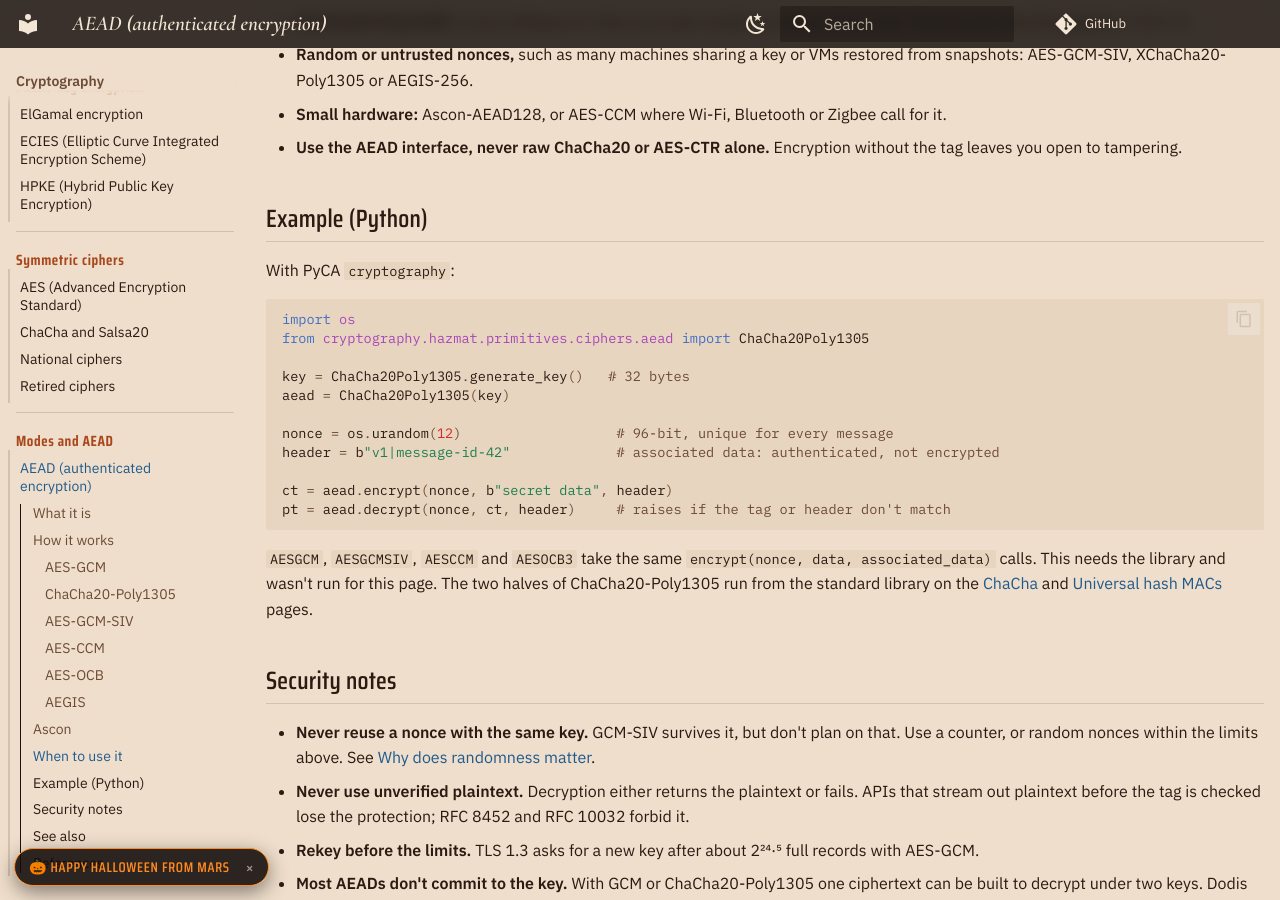
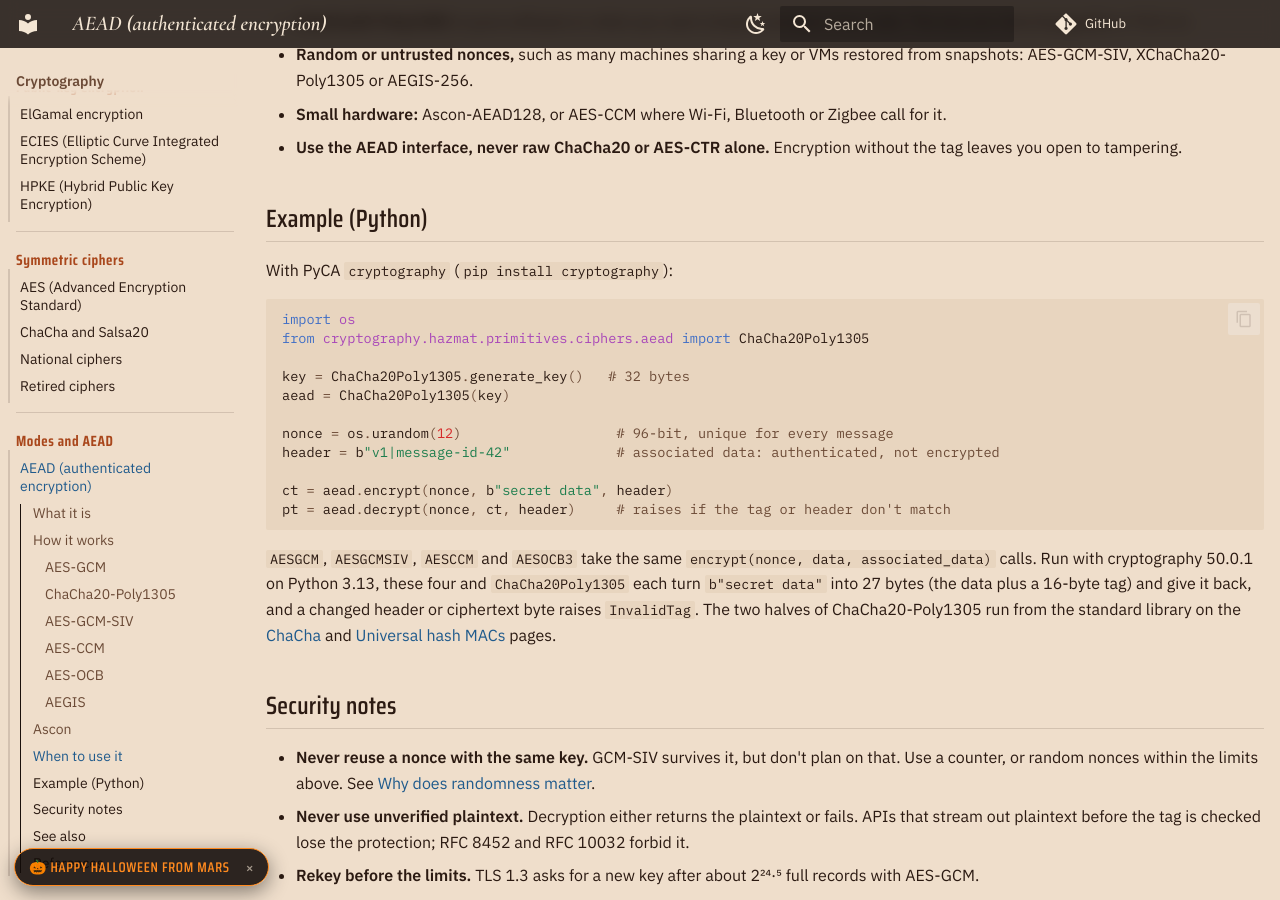
Before and after one commit to TTMathCS/cryptography, an MkDocs documentation site: the page built from docs/05-modes-aead/AEAD.md, in a window 1280 px wide and 900 px high, scrolled down 3609 px. Built offline with MkDocs 1.6.1 and Material for MkDocs 9.7.7, drawn with Linux system fonts in a browser that asks for light colours; comment, search, counter and statistics services are not loaded.

Commit message:
Mode and AEAD examples run: all five match
XTS (with real AES) matches IEEE 1619 and NIST XTSGen whole-block vectors, FF1
the NIST samples, key wrap RFC 3394; the five library AEADs round-trip and
reject tampering. Notes saying the library calls were not run now say what
they did.

````diff
--- a/docs/05-modes-aead/AEAD.md
+++ b/docs/05-modes-aead/AEAD.md
@@ -171,7 +171,7 @@ at sensors and embedded chips where AES is too big or too slow.
 
 ## Example (Python)
 
-With PyCA `cryptography`:
+With PyCA `cryptography` (`pip install cryptography`):
 
 ```python
 import os
@@ -188,9 +188,12 @@ pt = aead.decrypt(nonce, ct, header)     # raises if the tag or header don't mat
 ```
 
 `AESGCM`, `AESGCMSIV`, `AESCCM` and `AESOCB3` take the same
-`encrypt(nonce, data, associated_data)` calls. This needs the library and
-wasn't run for this page. The two halves of ChaCha20-Poly1305 run from the
-standard library on the [ChaCha](../04-symmetric-ciphers/ChaCha.md) and
+`encrypt(nonce, data, associated_data)` calls. Run with cryptography 50.0.1
+on Python 3.13, these four and `ChaCha20Poly1305` each turn
+`b"secret data"` into 27 bytes (the data plus a 16-byte tag) and give it
+back, and a changed header or ciphertext byte raises `InvalidTag`. The
+two halves of ChaCha20-Poly1305 run from the standard library on the
+[ChaCha](../04-symmetric-ciphers/ChaCha.md) and
 [Universal hash MACs](../06-mac/Universal-Hash-MACs.md) pages.
 
 ## Security notes
````
Also changed, not shown: docs/05-modes-aead/Key-Wrap.md (+6 -4 lines).
